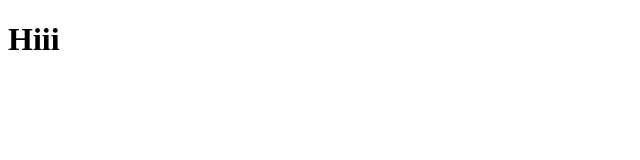
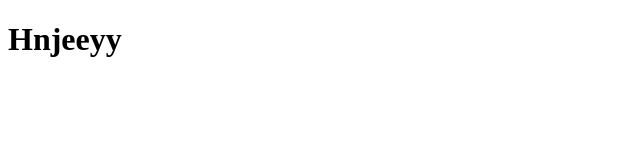
Before and after one commit to MehakDhingra-1510/LearningGit2, a plain HTML site: page index.html in a window 1280 px wide. Shown: the whole page, without its empty margins (0-640 px from the left). Drawn offline with Linux system fonts and the light colour scheme.

Commit message:
Added hnjeey

```diff
--- a/index.html
+++ b/index.html
@@ -6,6 +6,6 @@
     <title>Document</title>
 </head>
 <body>
-    <h1>Hiii</h1>
+    <h1>Hnjeeyy</h1>
 </body>
 </html>
```
